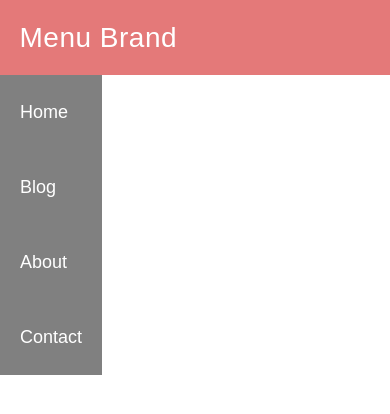
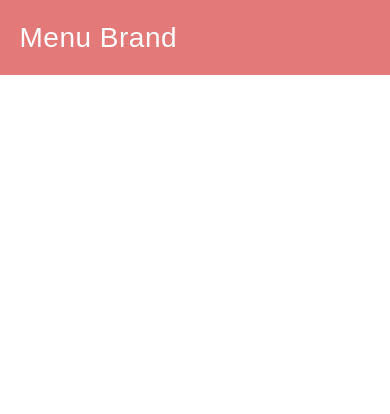
Before and after one commit to joshii04/jsPlaying, a plain HTML site: page cssPlaying/index.html in a window 390 px wide. Drawn offline with Linux system fonts and the light colour scheme.

Commit message:
Update 1.1
Finished block of code for the template of the burger menu once opened.

```diff
--- a/cssPlaying/css/styles.css
+++ b/cssPlaying/css/styles.css
@@ -78,17 +78,21 @@ nav .nav-list .nav-link{
         /* ^ to the origin */
         background: grey;
         /* color of the drop down */
+        width: 100%;
+        /* ^ takes whole page */
         top: 75px;
         /* ^75 px from the top of the page */
         left: 0;
         /* ^ align to the left at 0 */
 
-        /* transform: translateY(-100%); */
+        transform: translateY(-100%);
         /* ^ when transforming, return to origin at - 100% */
 
         z-index: -1;
         transition: .6s;
+    }
 
-
+    nav .nav-list .nav-item{
+        padding-left: 35px;
     }
 }
```
